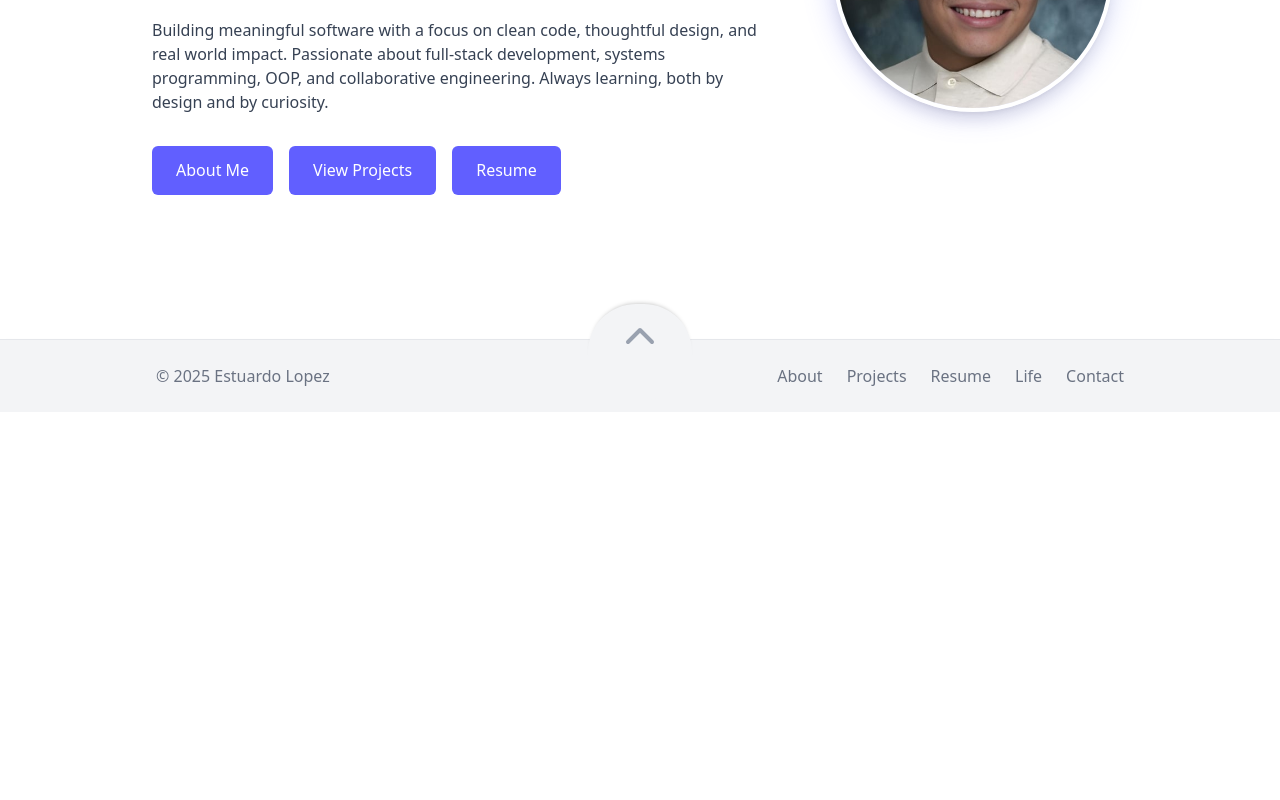
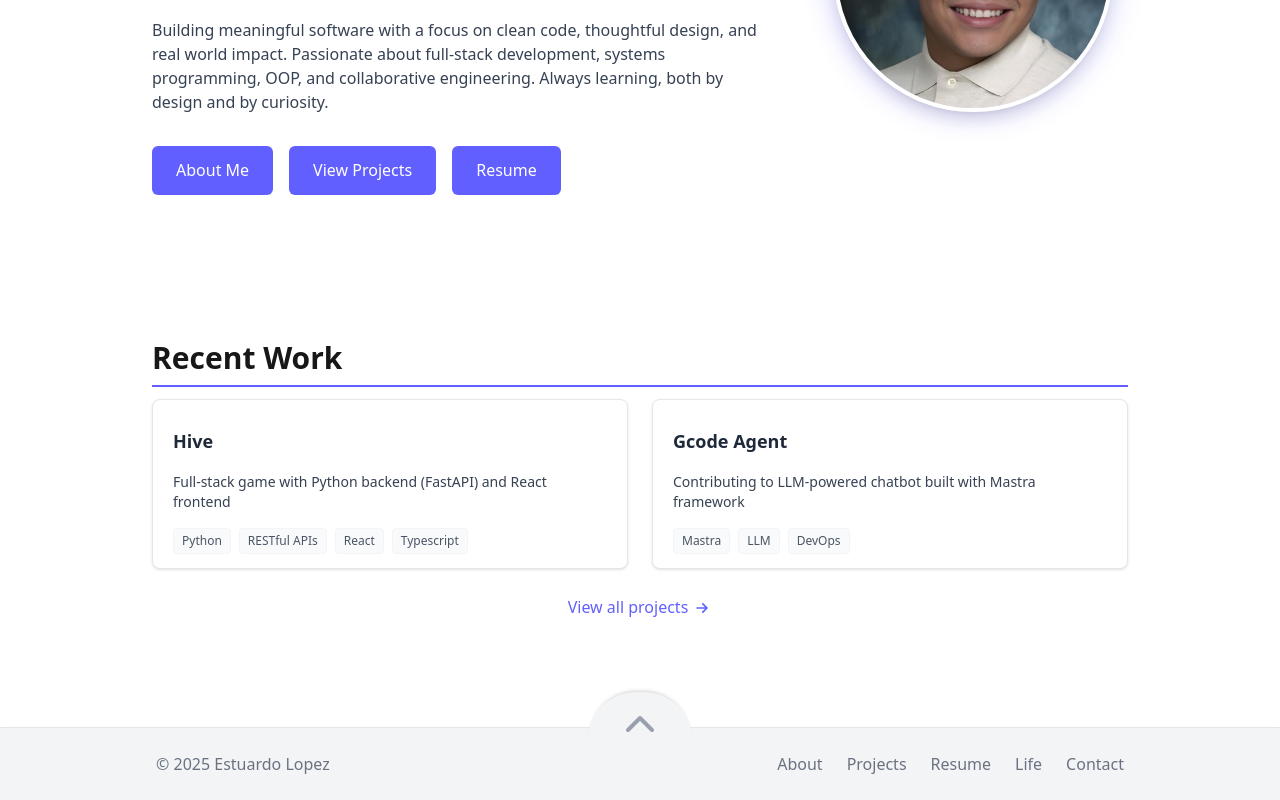
Before and after one commit to estulpz202/personal-website, a Next.js app: page / in a window 1280 px wide. Shown: the part 422-1222 px from the top of the page. Before the commit the page ends 834 px from the top, so only its background shows below. Built offline with nearby package versions, Linux system fonts and the light colour scheme.

Commit message:
To home page, add RecentWorkSection with project data and minimal project card. Slight improvement to Hero.

```diff
--- a/src/app/page.tsx
+++ b/src/app/page.tsx
@@ -1,5 +1,6 @@
 import Container from '@/components/common/Container';
 import HeroSection from '@/components/home/HeroSection';
+import RecentWorkSection from '@/components/home/RecentWorkSection';
 
 export default function HomePage() {
   return (
@@ -7,6 +8,11 @@ export default function HomePage() {
       <Container>
         {/* Hero Section */}
         <HeroSection />
+
+        {/* Featured Projects Section */}
+        <RecentWorkSection />
+
+        {/* Additional sections to come */}
       </Container>
     </main>
   );
--- a/src/components/home/HeroSection.tsx
+++ b/src/components/home/HeroSection.tsx
@@ -48,10 +48,10 @@ export default function HeroSection() {
           </div>
         </div>
 
-        {/* Headshot with subtle styling */}
+        {/* Headshot */}
         <div className="md:w-1/3 flex justify-center">
           <div className="relative">
-            <div className="absolute inset-0 rounded-full bg-gradient-to-tr from-indigo-500 to-indigo-300 blur-md opacity-20 transform -rotate-6 scale-105"></div>
+            <div className="absolute inset-0 rounded-full bg-gradient-to-tr from-indigo-600 to-indigo-400 blur-md opacity-20 transform -rotate-6 scale-105"></div>
             <Image
               src="/headshot.jpg"
               alt="Estuardo Lopez"
--- /dev/null
+++ b/src/components/home/MinimalProjCard.tsx
@@ -0,0 +1,38 @@
+import Link from 'next/link';
+
+interface MinimalProjectCardProps {
+  title: string;
+  description: string;
+  tech: string[];
+  href: string;
+}
+
+export default function MinimalProjectCard({
+  title,
+  description,
+  tech,
+  href,
+}: MinimalProjectCardProps) {
+  return (
+    <Link href={href} className="block group h-full">
+      <div className="bg-white rounded-lg px-5 pt-1.5 pb-3.5 border border-gray-200 shadow-sm hover:shadow-md hover:border-gray-300 transition-all duration-300 h-full flex flex-col">
+        <h3 className="text-lg font-semibold text-gray-800 group-hover:text-indigo-500 transition-colors">
+          {title}
+        </h3>
+
+        <p className="text-sm text-gray-700 mt-2 mb-4 flex-grow">{description}</p>
+
+        <div className="flex flex-wrap gap-2">
+          {tech.map((tag) => (
+            <span
+              key={tag}
+              className="text-xs bg-gray-50 text-gray-600 px-2 py-1 rounded border border-gray-100"
+            >
+              {tag}
+            </span>
+          ))}
+        </div>
+      </div>
+    </Link>
+  );
+}
--- /dev/null
+++ b/src/components/home/RecentProjData.ts
@@ -0,0 +1,15 @@
+// Simplified version of project data specifically for the homepage
+export const recentProjs = [
+  {
+    title: 'Hive',
+    description: 'Full-stack game with Python backend (FastAPI) and React frontend',
+    tech: ['Python', 'RESTful APIs', 'React', 'Typescript'],
+    href: '/projects/hive',
+  },
+  {
+    title: 'Gcode Agent',
+    description: 'Contributing to LLM-powered chatbot built with Mastra framework',
+    tech: ['Mastra', 'LLM', 'DevOps'],
+    href: '/projects/gcode-agent',
+  },
+];
--- /dev/null
+++ b/src/components/home/RecentWorkSection.tsx
@@ -0,0 +1,47 @@
+import Link from 'next/link';
+import SectionHeader from '@/components/common/SectionHeader';
+import MinimalProjCard from './MinimalProjCard';
+import { recentProjs } from './RecentProjData';
+
+export default function RecentWorkSection() {
+  return (
+    <section className="py-10 fade-in-up">
+      <SectionHeader title="Recent Work" />
+
+      <div className="grid grid-cols-1 md:grid-cols-2 gap-6">
+        {recentProjs.map((project) => (
+          <MinimalProjCard
+            key={project.title}
+            title={project.title}
+            description={project.description}
+            tech={project.tech}
+            href={project.href}
+          />
+        ))}
+      </div>
+
+      <div className="mt-6 text-center">
+        <Link
+          href="/projects"
+          className="text-indigo-500 font-medium hover:text-indigo-600 inline-flex items-center group px-1 py-0.5"
+        >
+          View all projects
+          <svg
+            xmlns="http://www.w3.org/2000/svg"
+            className="h-5 w-5 ml-1 transform transition-transform group-hover:translate-x-1"
+            fill="none"
+            viewBox="0 0 24 24"
+            stroke="currentColor"
+          >
+            <path
+              strokeLinecap="round"
+              strokeLinejoin="round"
+              strokeWidth={2}
+              d="M13 7l5 5m0 0l-5 5m5-5H6"
+            />
+          </svg>
+        </Link>
+      </div>
+    </section>
+  );
+}
```
